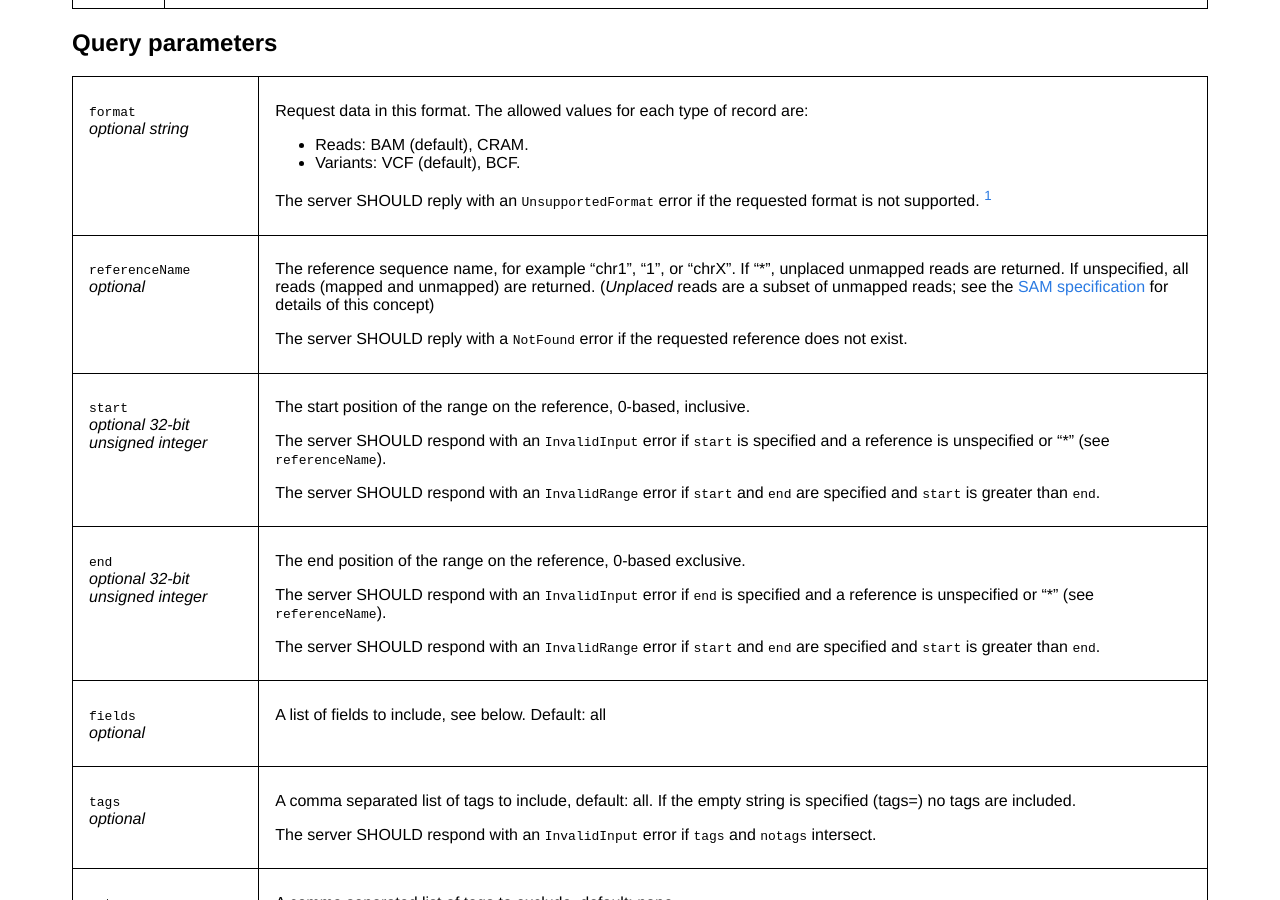
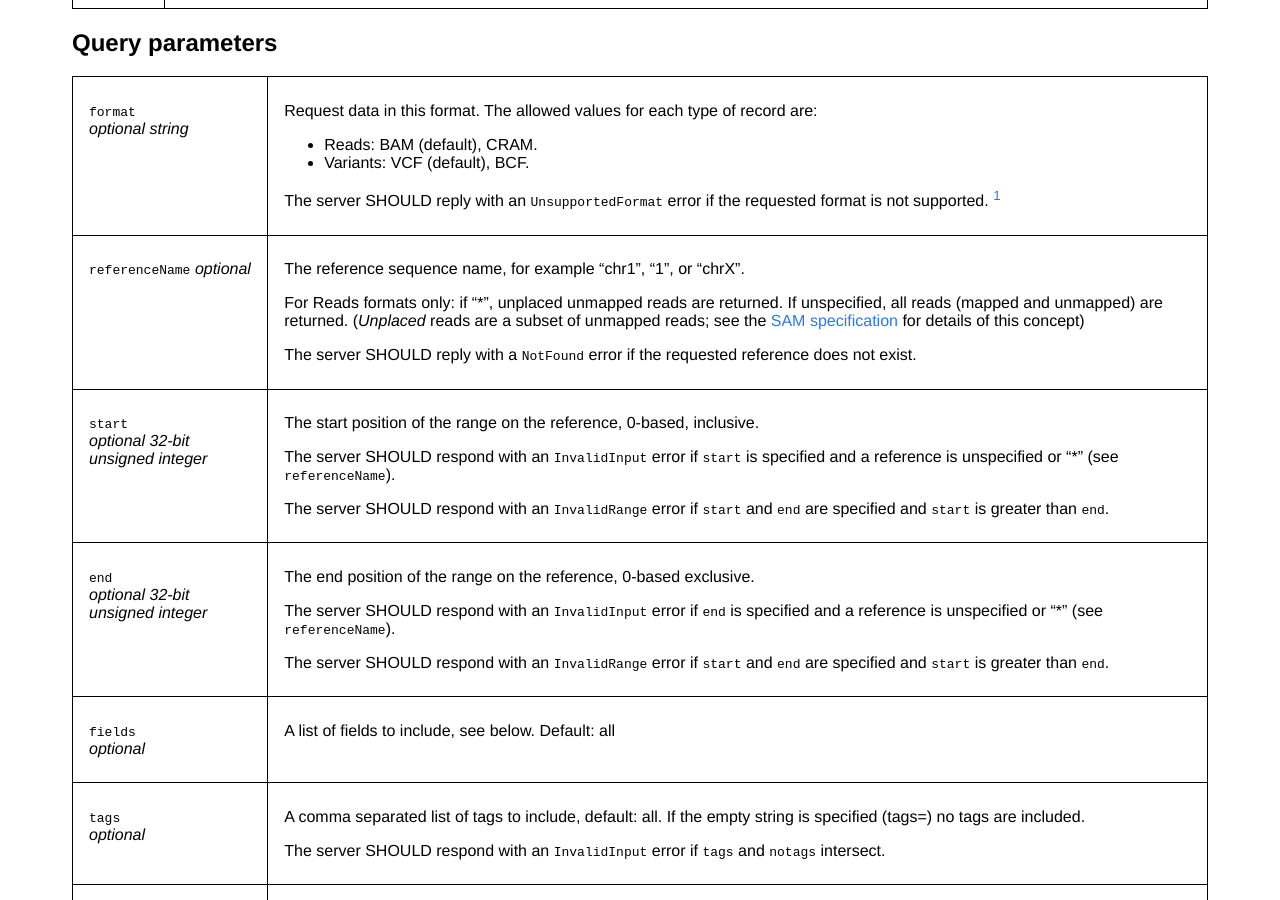
Before and after one commit to samtools/hts-specs, a Jekyll site: the page built from htsget.md, in a window 1280 px wide and 900 px high, scrolled down 2768 px. Built offline with Jekyll 4.4.1, drawn with Linux system fonts in a browser that asks for light colours.

Commit message:
Update htsget.md

```diff
--- a/htsget.md
+++ b/htsget.md
@@ -165,7 +165,9 @@ The server SHOULD reply with an `UnsupportedFormat` error if the requested forma
 `referenceName`
 _optional_
 </td><td>
-The reference sequence name, for example "chr1", "1", or "chrX". If "\*", unplaced unmapped reads are returned. If unspecified, all reads (mapped and unmapped) are returned. (*Unplaced* reads are a subset of unmapped reads; see the [SAM specification](https://github.com/samtools/hts-specs/raw/master/SAMv1.pdf) for details of this concept)
+The reference sequence name, for example "chr1", "1", or "chrX".
+
+For Reads formats only: if "\*", unplaced unmapped reads are returned. If unspecified, all reads (mapped and unmapped) are returned. (*Unplaced* reads are a subset of unmapped reads; see the [SAM specification](http://samtools.github.io/hts-specs/SAMv1.pdf) for details of this concept)
 
 The server SHOULD reply with a `NotFound` error if the requested reference does not exist.
 </td></tr>
```
